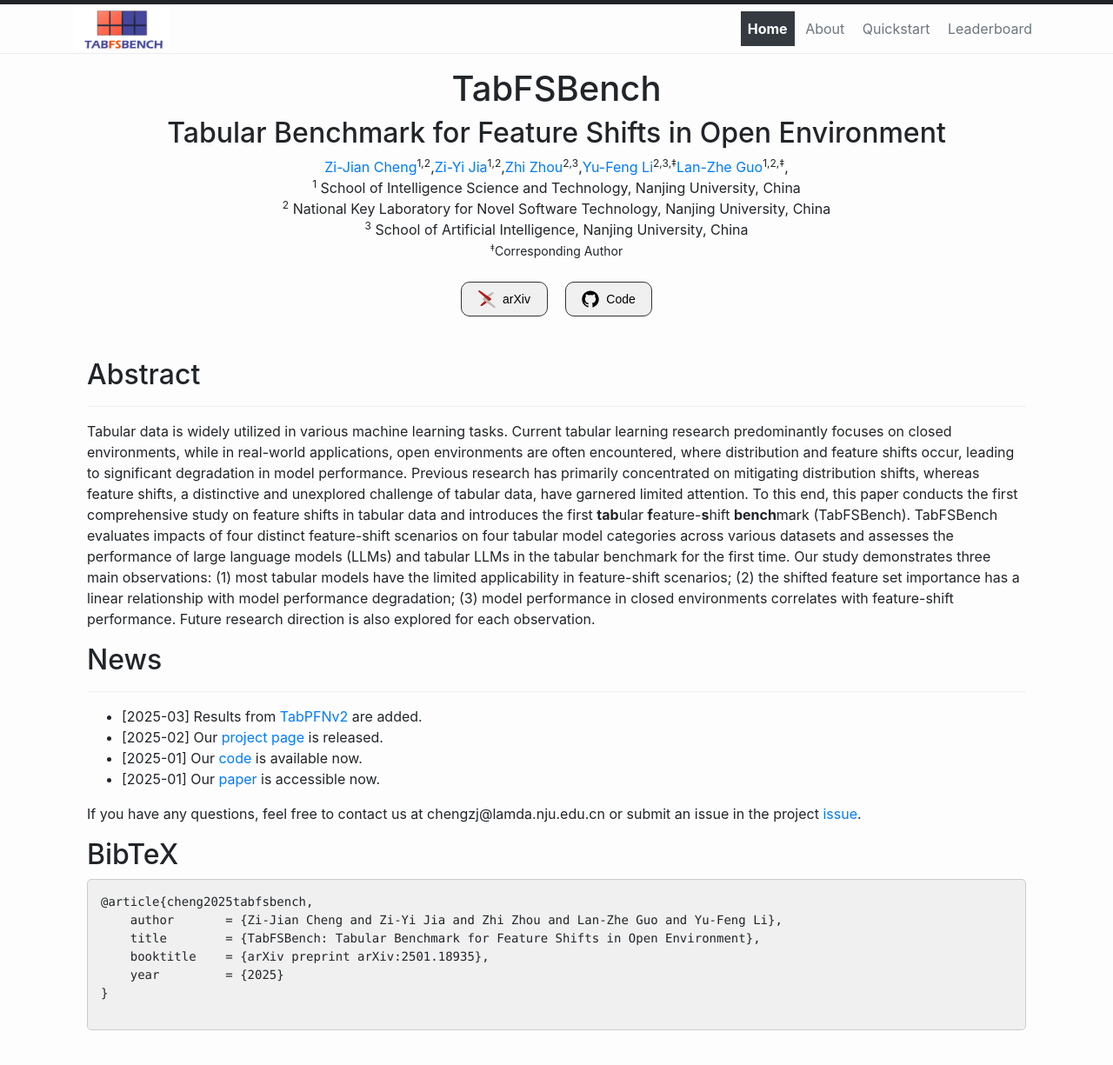
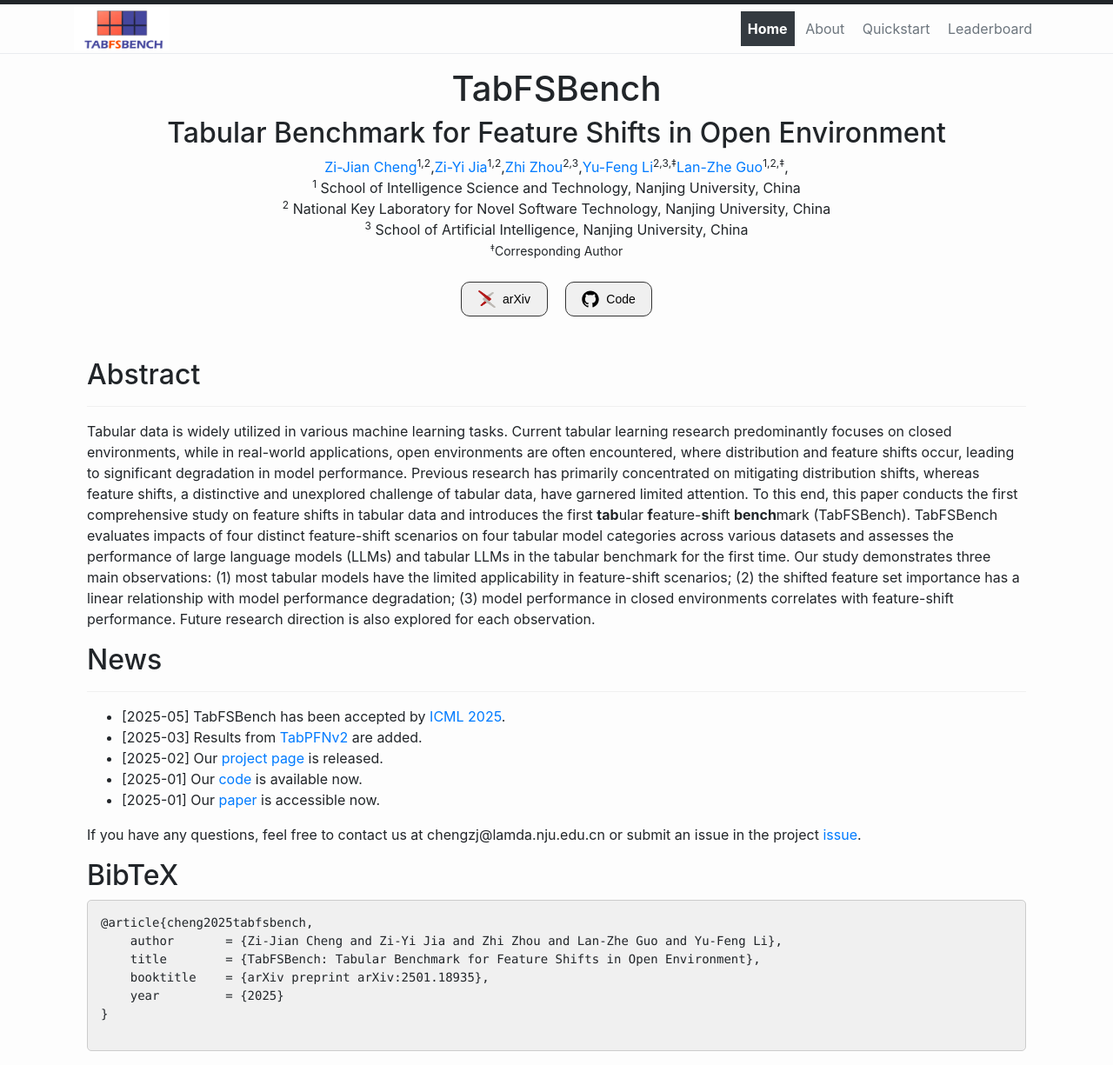
Before and after one commit to ClementCheng0217/Tab-index, a Jekyll site: the page built from index.html, in a window 1280 px wide. Shown: the whole page at 87% size. Built offline with Jekyll 4.4.1, drawn with Linux system fonts in a browser that asks for light colours; the list of posts is cut into pages by our own code; before the commit the page ends 1201 px from its top, so only the background shows below that.

Commit message:
Update index.html

```diff
--- a/index.html
+++ b/index.html
@@ -110,6 +110,7 @@ permalink: /
       <h2 class="title">News</h2>
       <hr style="border: 1px; height: 1.5px; background: #f0f0f0; ">
       <ul>
+      <li>[2025-05] TabFSBench has been accepted by <a href="https://icml.cc/virtual/2025/poster/44787" target="_blank">ICML 2025</a>. </li>
       <li>[2025-03] Results from <a href="https://www.nature.com/articles/s41586-024-08328-6" target="_blank">TabPFNv2</a> are added. </li>
       <li>[2025-02] Our <a href="https://clementcheng0217.github.io/Tab-index/" target="_blank">project page</a> is released. </li>
       <li>[2025-01] Our <a href="https://github.com/LAMDASZ-ML/TabFSBench" target="_blank">code</a> is available now. </li>
```
